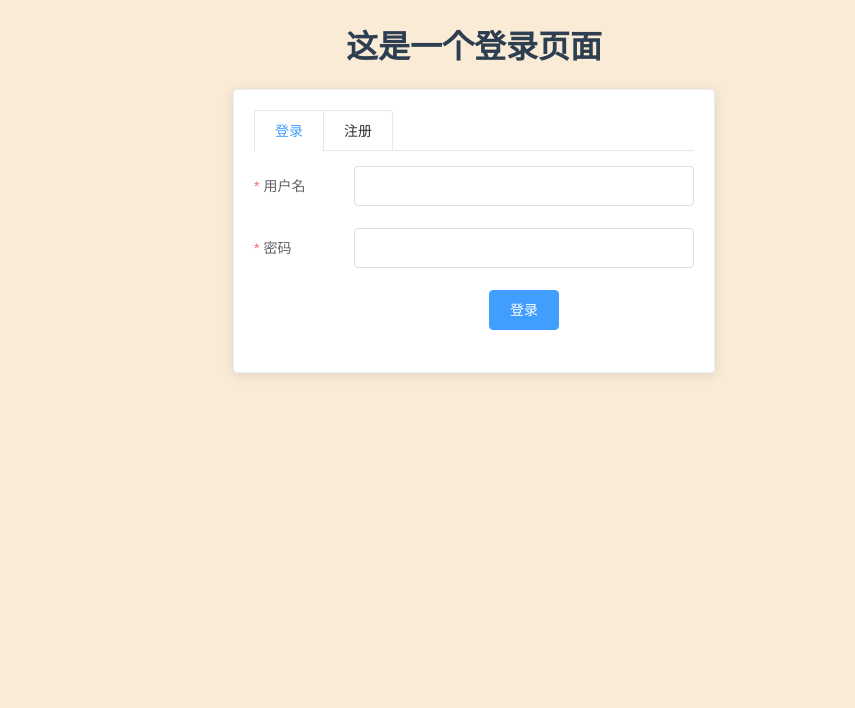
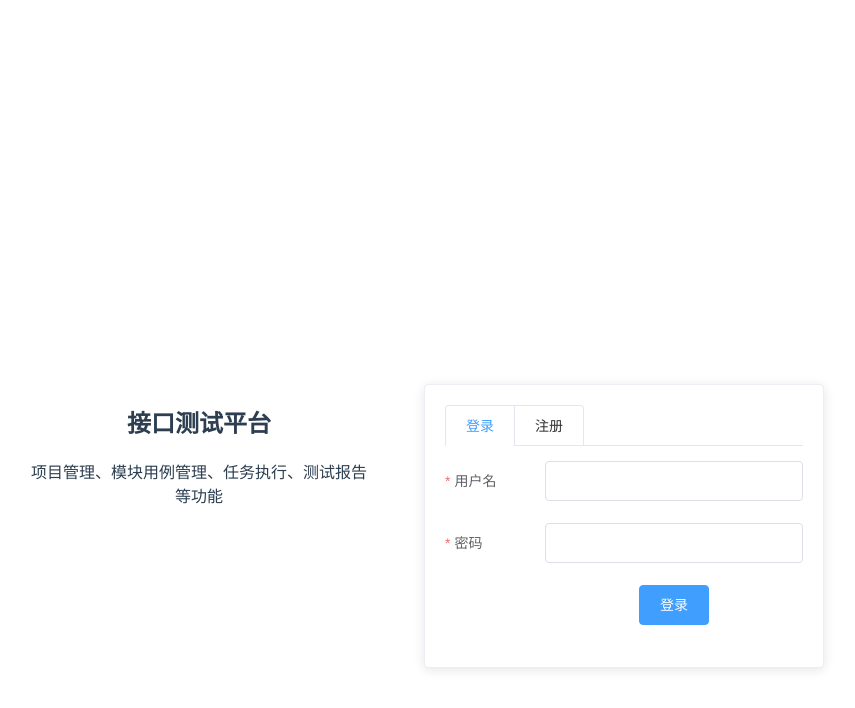
Before and after one commit to xiaosedl/hornet, a Vue app in the folder frontend/: page /login in a window 1280 px wide. Shown: the top 708 px of the page, without its empty margins (166-1021 px from the left). Built offline with nearby package versions, Linux system fonts and the light colour scheme; no server answers.

Commit message:
feat: 项目管理页面开发

```diff
--- a/frontend/public/index.html
+++ b/frontend/public/index.html
@@ -4,19 +4,19 @@
     <meta charset="utf-8">
     <meta http-equiv="X-UA-Compatible" content="IE=edge">
     <meta name="viewport" content="width=device-width,initial-scale=1.0">
-    <link rel="icon" href="<%= BASE_URL %>favicon.ico">
+<!--    <link rel="icon" href="<%= BASE_URL %>favicon.ico">-->
     <title><%= htmlWebpackPlugin.options.title %></title>
 </head>
-<style>
-    body {
-        background: antiquewhite;
-    }
-</style>
+<!--<style>-->
+<!--    body {-->
+<!--        background: antiquewhite;-->
+<!--    }-->
+<!--</style>-->
 <body>
-<noscript>
-    <strong>We're sorry but <%= htmlWebpackPlugin.options.title %> doesn't work properly without JavaScript enabled.
-        Please enable it to continue.</strong>
-</noscript>
+<!--<noscript>-->
+<!--    <strong>We're sorry but <%= htmlWebpackPlugin.options.title %> doesn't work properly without JavaScript enabled.-->
+<!--        Please enable it to continue.</strong>-->
+<!--</noscript>-->
 <div id="app"></div>
 <!-- built files will be auto injected -->
 </body>
--- a/frontend/src/App.vue
+++ b/frontend/src/App.vue
@@ -15,11 +15,20 @@
   -moz-osx-font-smoothing: grayscale;
   text-align: center;
   color: #2c3e50;
-  margin: 0 auto;
+  height: 100%;
+}
+
+body {
+  margin: 1px 1px 1px;
 }
 
 #nav {
-  padding: 30px;
+  /*padding: 30px;*/
+  height: 100%;
+}
+
+html, body {
+  height: 100%;
 }
 
 #nav a {
--- a/frontend/src/router/index.js
+++ b/frontend/src/router/index.js
@@ -3,6 +3,7 @@ import VueRouter from "vue-router";
 import Home from "../views/Home.vue";
 import Login from "../views/Login.vue";
 import Navigation from "../views/Navigation";
+import About from "../views/About"
 
 Vue.use(VueRouter);
 
@@ -34,12 +35,12 @@ const routes = [
       },
       {
         path: "about",
-        name: "About",
+        component: About
         // route level code-splitting
         // this generates a separate chunk (about.[hash].js) for this route
         // which is lazy-loaded when the route is visited.
-        component: () =>
-            import(/* webpackChunkName: "about" */ "../views/About.vue"),
+        // component: () =>
+        //     import(/* webpackChunkName: "about" */ "../views/About.vue"),
       },
     ]
   },
--- a/frontend/src/views/Login.vue
+++ b/frontend/src/views/Login.vue
@@ -1,12 +1,16 @@
 <template>
   <div class="home">
-    <h1>这是一个登录页面</h1>
-    <!--    <img alt="Vue logo" src="../assets/logo.png" />-->
-    <!--    <HelloWorld msg="Welcome to Your Vue.js App" />-->
+    <div class="main-window">
+      <div class="main-desc">
+        <h2>接口测试平台</h2>
+        <p>项目管理、模块用例管理、任务执行、测试报告等功能</p>
+      </div>
+      <div class="login-window">
         <el-card class="box-card">
           <el-tabs v-model="activeName" type="card" @tab-click="handleClick">
             <el-tab-pane label="登录" name="first">
-          <el-form :model="loginForm" :rules="rules" ref="loginForm" label-position="left" label-width="100px" class="demo-ruleForm">
+              <el-form :model="loginForm" :rules="rules" ref="loginForm" label-position="left" label-width="100px"
+                       class="demo-ruleForm">
                 <el-form-item label="用户名" prop="username">
                   <el-input v-model="loginForm.username"></el-input>
                 </el-form-item>
@@ -19,7 +23,8 @@
               </el-form>
             </el-tab-pane>
             <el-tab-pane label="注册" name="second">
-          <el-form :model="registerForm" :rules="rules" ref="registerForm" label-position="left" label-width="100px" class="demo-ruleForm">
+              <el-form :model="registerForm" :rules="rules" ref="registerForm" label-position="left" label-width="100px"
+                       class="demo-ruleForm">
                 <el-form-item label="用户名" prop="username">
                   <el-input v-model="registerForm.username"></el-input>
                 </el-form-item>
@@ -37,36 +42,38 @@
           </el-tabs>
         </el-card>
       </div>
+    </div>
+  </div>
 </template>
 
 <script>
 // @ is an alias to /src-->
 // import HelloWorld from "@/components/HelloWorld.vue";
 
-import UserAPi from "../request/user"
+import UserAPi from "../request/user";
 
 export default {
   data() {
     return {
       activeName: "first",
       loginForm: {
-        username: '',
-        password: '',
+        username: "",
+        password: ""
       },
       registerForm: {
-        username: '',
-        password: '',
-        confirm_password: '',
+        username: "",
+        password: "",
+        confirm_password: ""
       },
       rules: {
         username: [
-          { required: true, message: '请输入用户名', trigger: 'blur' }
+          { required: true, message: "请输入用户名", trigger: "blur" }
         ],
         password: [
-          { required: true, message: '请输入密码', trigger: 'blur' }
+          { required: true, message: "请输入密码", trigger: "blur" }
         ],
         confirm_password: [
-          { required: true, message: '请输入确认密码', trigger: 'blur' }
+          { required: true, message: "请输入确认密码", trigger: "blur" }
         ]
       }
     };
@@ -83,14 +90,14 @@ export default {
           UserAPi.login(this.loginForm).then(resp => {
             console.log("login", resp);
             if (resp.success === true) {
-              sessionStorage.token = resp.item.token
-              sessionStorage.user = resp.item.username
-              this.$router.push({ path: "/main"})
-              this.$message.success('登录成功！')
+              sessionStorage.token = resp.item.token;
+              sessionStorage.user = resp.item.username;
+              this.$router.push({ path: "/main" });
+              this.$message.success("登录成功！");
             } else {
-              this.$message.error(resp.error.msg)
+              this.$message.error(resp.error.msg);
             }
-          })
+          });
         } else {
           console.log("error submit!!");
           return false;
@@ -108,11 +115,11 @@ export default {
               // sessionStorage.token = resp.item.token
               // sessionStorage.user = resp.item.username
               // this.$router.push({ path: "/home"})
-              this.$message.success('注册成功！')
+              this.$message.success("注册成功！");
             } else {
-              this.$message.error(resp.error.msg)
+              this.$message.error(resp.error.msg);
             }
-          })
+          });
         } else {
           console.log("error submit!!");
           return false;
@@ -121,14 +128,27 @@ export default {
     },
     resetForm(formName) {
       this.$refs[formName].resetFields();
-    },
-  },
+    }
+  }
 };
 </script>
 
 <style>
-.box-card {
-  width: 480px;
+.main-window {
+  text-align: center;
   margin: 0 auto;
+  width: 900px;
+  padding-top: 30%;
+}
+
+.main-desc {
+  float: left;
+  width: 350px;
+}
+
+.login-window {
+  float: left;
+  width: 400px;
+  margin-left: 50px;
 }
 </style>
--- a/frontend/src/views/Navigation.vue
+++ b/frontend/src/views/Navigation.vue
@@ -1,12 +1,13 @@
 <template>
-  <el-container style="height: 900px; border: 1px solid #eee">
+  <div class="navigation">
+    <el-container class="el-container">
       <el-aside width="200px" style="background-color: rgb(238, 241, 246)">
+        <img class="logo" src="../assets/logo.png" alt="logo">
         <el-menu>
-        <router-link to="/main/home">
+          <router-link to="/main/project">
             <el-menu-item index="1" class="menu-option">
-            <template #title>
-              <i class="el-icon-s-home"></i>Home
-            </template>
+              <i class="el-icon-menu"></i>
+              <template #title>项目管理</template>
             </el-menu-item>
           </router-link>
           <router-link to="/main/about">
@@ -16,12 +17,10 @@
               </template>
             </el-menu-item>
           </router-link>
-
         </el-menu>
       </el-aside>
-
       <el-container>
-      <el-header style="text-align: right; font-size: 12px">
+        <el-header class="el-header" style="text-align: right; font-size: 12px">
           <el-dropdown>
             <i class="el-icon-setting" style="margin-right: 15px"></i>
             <el-dropdown-menu slot="dropdown">
@@ -32,13 +31,13 @@
           </el-dropdown>
           <span>欢迎～{{ user }}</span>
         </el-header>
-
-      <el-main>
+        <el-main class="el-main">
           <h1>这个位置渲染子组件</h1>
           <router-view></router-view>
         </el-main>
       </el-container>
     </el-container>
+  </div>
 </template>
 
 <style>
@@ -47,8 +46,21 @@
   color: #333;
   line-height: 60px;
 }
+.navigation {
+  height: 100%;
+}
 
-.el-aside {
+.el-container {
+  height: 100%;
+  border: 1px solid #eee
+}
+
+.el-main {
+  margin: 3px;
+  background-color: whitesmoke;
+}
+
+el-aside {
   color: #333;
 }
 </style>
```
Also changed, not shown: 1 other file (tests, documents, lock files or other folders). Lines whose indentation alone changed are shown as unchanged.
